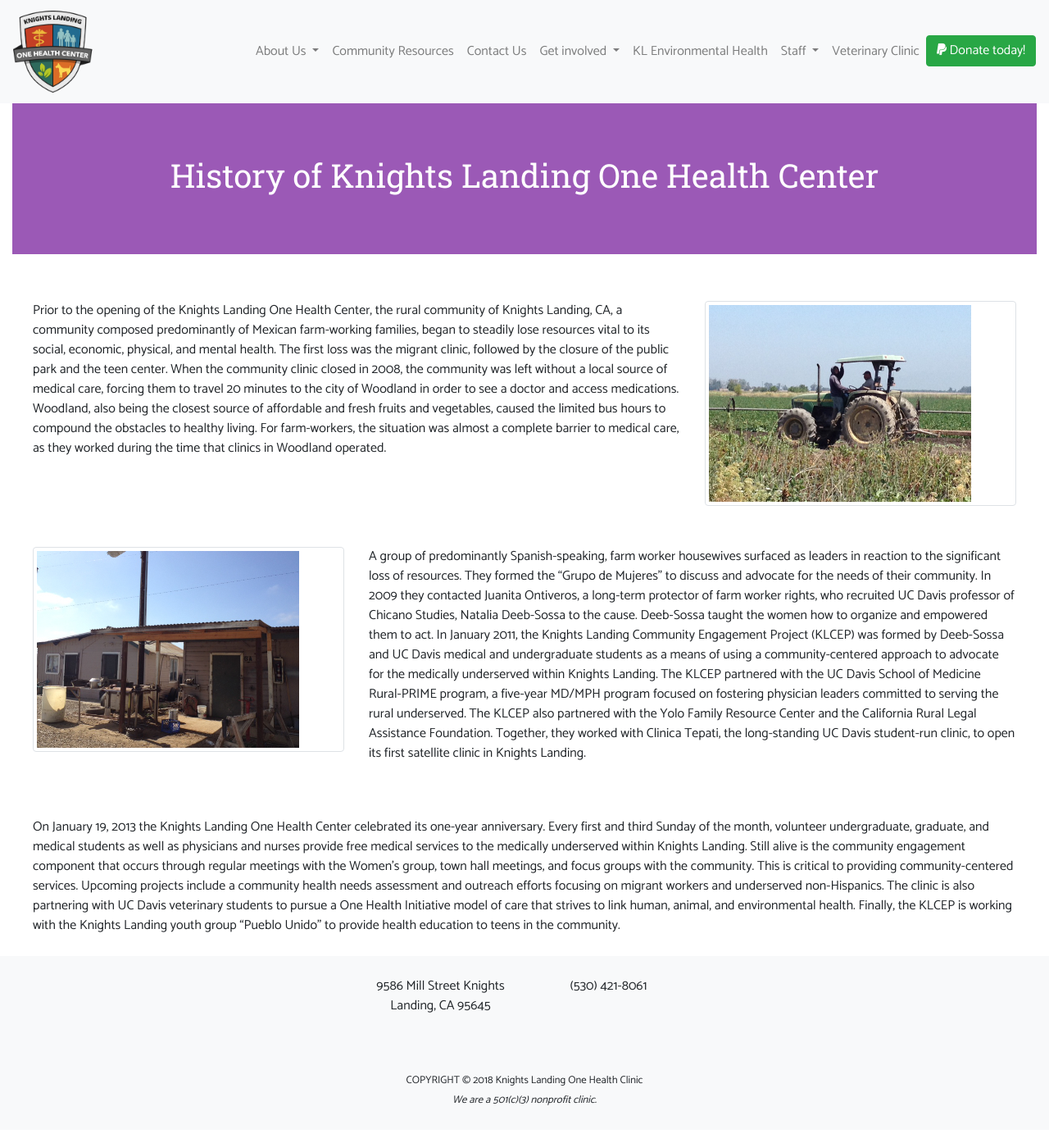
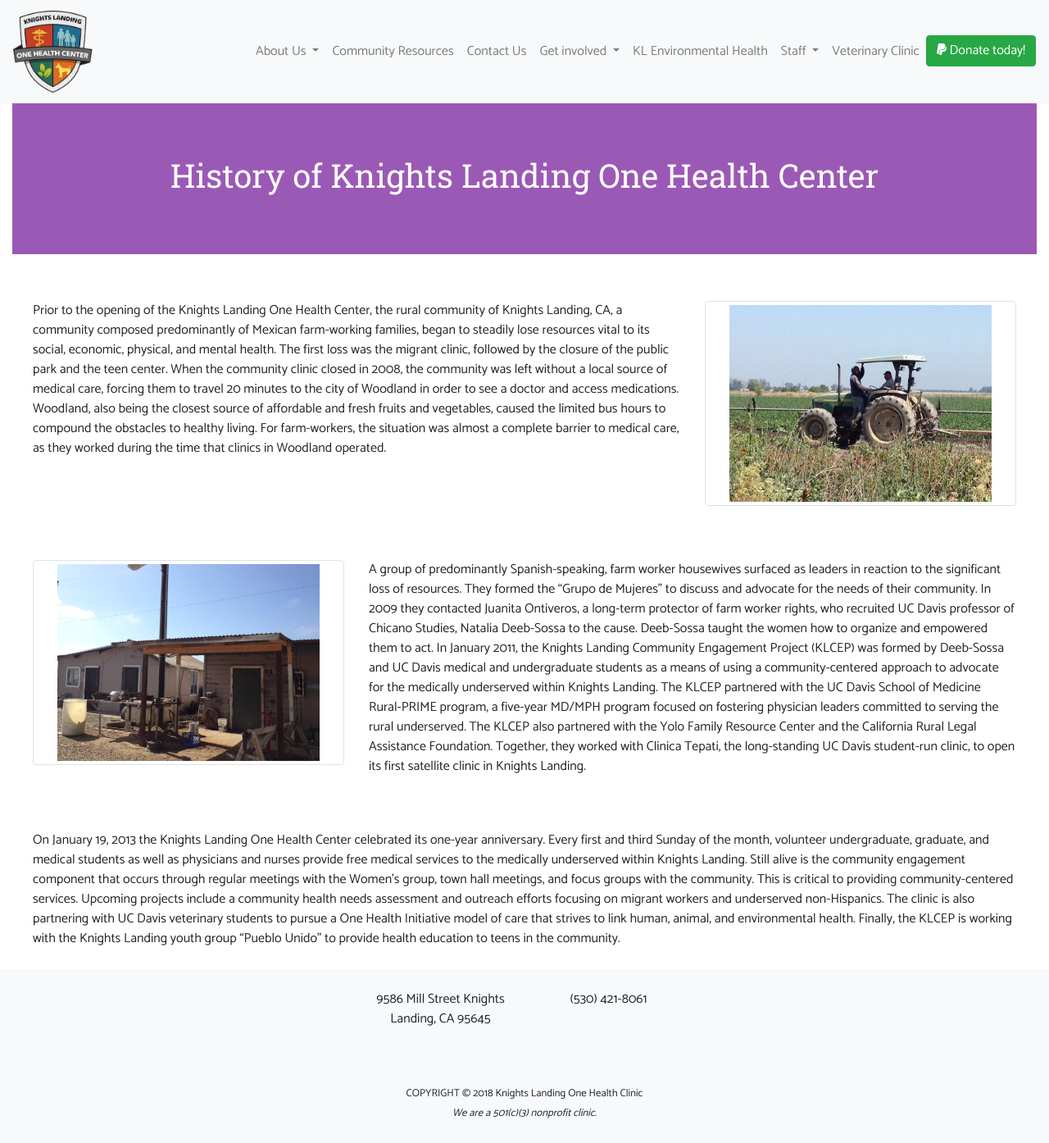
Before and after one commit to iwakoscott/knights-landing, a Jekyll site: the page built from about-us/history.markdown, in a window 1280 px wide. Shown: the whole page at 82% size. Built offline with Jekyll 4.4.1, drawn with Linux system fonts in a browser that asks for light colours; nearby versions of some CDN libraries.

Commit message:
Updated History

```diff
--- a/about-us/history.markdown
+++ b/about-us/history.markdown
@@ -12,14 +12,14 @@
 Prior to the opening of the Knights Landing One Health Center, the rural community of Knights Landing, CA, a community composed predominantly of Mexican farm-working families, began to steadily lose resources vital to its social, economic, physical, and mental health. The first loss was the migrant clinic, followed by the closure of the public park and the teen center. When the community clinic closed in 2008, the community was left without a local source of medical care, forcing them to travel 20 minutes to the city of Woodland in order to see a doctor and access medications. Woodland, also being the closest source of affordable and fresh fruits and vegetables, caused the limited bus hours to compound the obstacles to healthy living. For farm-workers, the situation was almost a complete barrier to medical care, as they worked during the time that clinics in Woodland operated.
 </div>
 <div class="col-sm-4" markdown="1">
-{:.img-thumbnail .m-0}
+{:.img-thumbnail .text-center}
 ![history1.jpg](/uploads/history1.jpg)
 </div>
 </div>
 
 <div class="row" markdown="1">
 <div class="col-sm-4" markdown="1">
-{:.img-thumbnail .m-0}
+{:.img-thumbnail .text-center}
 ![history2.jpg](/uploads/history2.jpg)
 </div>
 <div class="col-sm-8" markdown="1">
```
